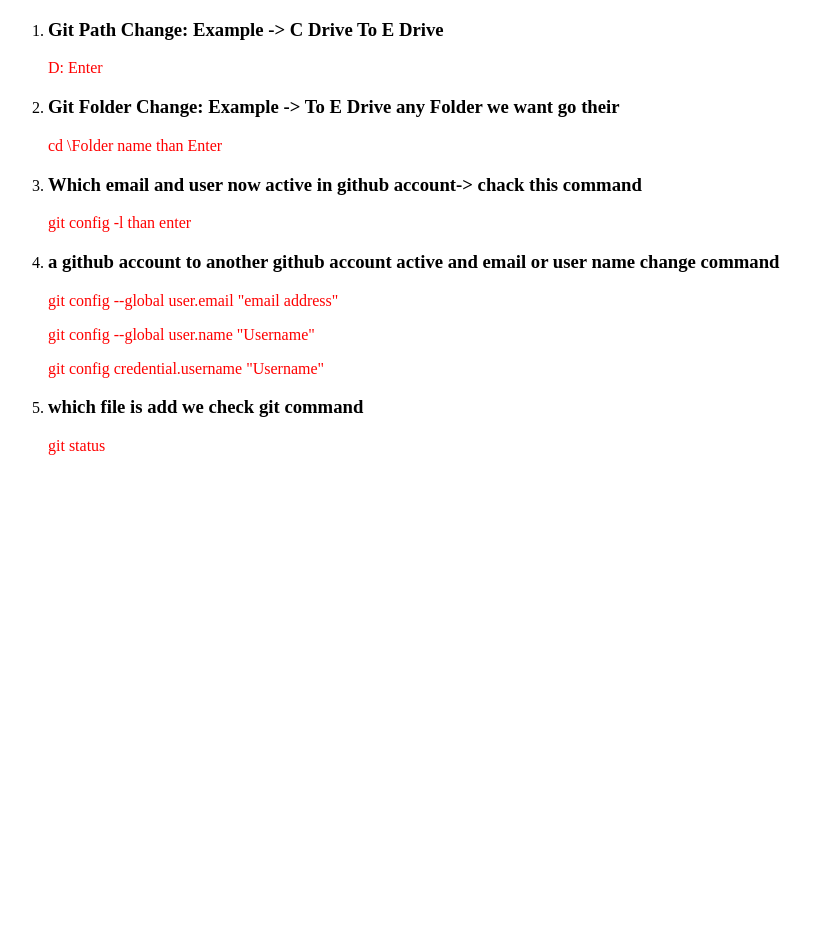
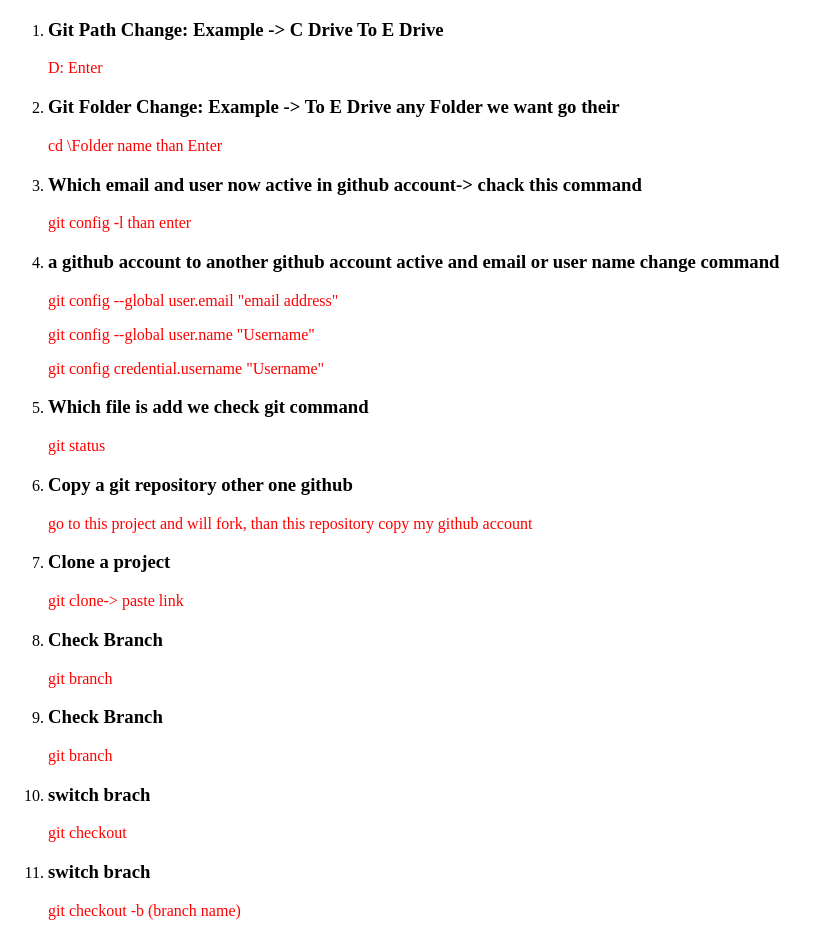
Before and after one commit to shaker11Batch/my-git-command, a plain HTML site: page index.html in a window 1280 px wide. Shown: the whole page, without its empty margins (0-818 px from the left). Before the commit the page ends 800 px from the top, so only its background shows below. Drawn offline with Linux system fonts and the light colour scheme.

Commit message:
amar sonir bangla

```diff
--- a/index.html
+++ b/index.html
@@ -29,9 +29,35 @@
             <p style="color: red">git config credential.username "Username"</p>
         </li>
         <li>
-            <h3>which file is add we check git command</h3>
+            <h3>Which file is add we check git command</h3>
             <p style="color: red">git status</p>
 
+        </li>
+        <li>
+            <h3>Copy a git repository other one github</h3>
+            <p style="color: red">go to this project and will fork, than this repository copy my github account</p>
+
+        </li>
+        <li>
+            <h3>Clone a project </h3>
+            <p style="color: red">git clone-> paste link</p>
+
+        </li>
+        <li>
+            <h3>Check Branch </h3>
+            <p style="color: red">git branch</p>
+        </li>
+        <li>
+            <h3>Check Branch </h3>
+            <p style="color: red">git branch</p>
+        </li>
+        <li>
+            <h3>switch brach </h3>
+            <p style="color: red">git checkout</p>
+        </li>
+        <li>
+            <h3>switch brach </h3>
+            <p style="color: red">git checkout -b (branch name)</p>
         </li>
     </ol>
 
```
